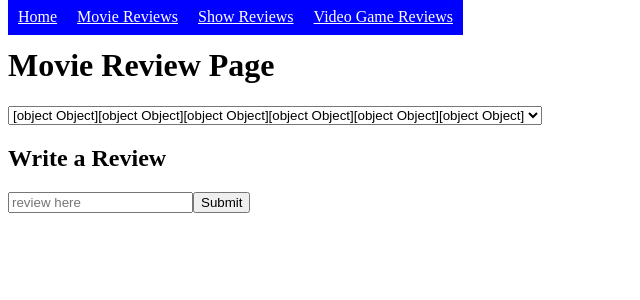
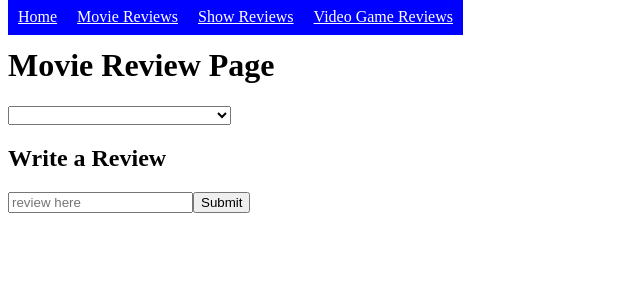
Before and after one commit to Ramlaali/ReactProject, a React (Create React App) app: page /moviesreview in a window 1280 px wide. Shown: the top 300 px of the page, without its empty margins (0-640 px from the left). Built offline with nearby package versions, Linux system fonts and the light colour scheme.

Commit message:
Dropdown prints out movie names

```diff
--- a/src/components/MoviesReview.js
+++ b/src/components/MoviesReview.js
@@ -12,14 +12,16 @@ function MoviesReview(){
 
     let handleMovieChange = (e) => {
         setMovieName(e.target.value)
+        console.log(e.target.value)
     }
 
     return (
         <div>
             <h1>Movie Review Page</h1>
 
-            <select name= "movieNames" onChange= {handleMovieChange}>
-                <option value="Select a Movie" > {db.movies.map((movie) => <option value={movie.moviename}> {movie} </option>)} </option>
+            <select onChange= {handleMovieChange}>
+                <option value="Select a Movie" > </option>
+                {db.movies.map((movie) => ( <option value={movie.moviename} key= {movie.key}> {movie.moviename} </option>))}
             </select>
             <WriteReview/>
         </div>
```
